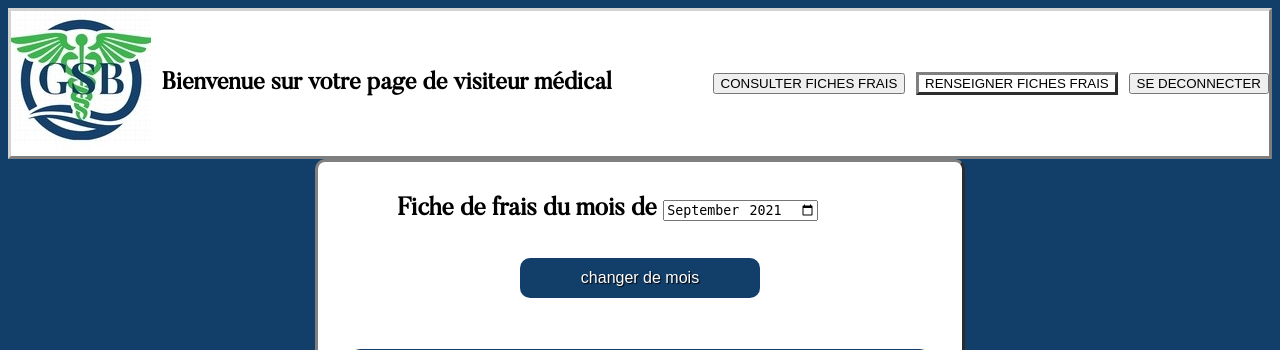
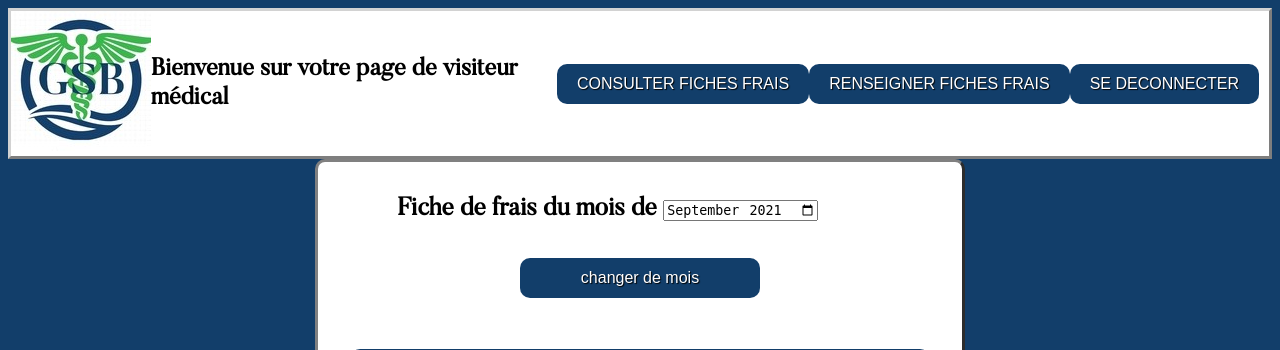
Before and after one commit to Ap0Klypse/GR_7_SLAM_2021_2022_PHP_MVC_CROIZER_Adrien_QUINTIN_Yves, a CodeIgniter 4 app: the page made by app/Views/consulter.php in a window 1280 px wide. Shown: the top 350 px of the page. Run offline with PHP 8.4 and a stand-in for CodeIgniter, Linux system fonts and the light colour scheme; the template is opened without the code that fills it, so the values that code supplies are empty; some libraries are stand-ins or nearby versions.

Commit message:
Modif hedare connexion

```diff
--- a/app/Views/connexion.php
+++ b/app/Views/connexion.php
@@ -35,7 +35,7 @@
                 <P></P>
                 <a href="mdpoublie.php">mot de passe oublié</a>
                 <p></p>
-                <input class=styled type="submit" id='submit' value='SE CONNECTER'/>
+                <input class=mois type="submit" id='submit' value='SE CONNECTER'/>
 
 
             </form>
--- a/app/Views/header.php
+++ b/app/Views/header.php
@@ -9,11 +9,11 @@
 
 
 			<form action="consulter.php" method="POST">
-				<input type="submit" id="consulter" value="CONSULTER FICHES FRAIS">
+				<input class=bouton type="submit" id="consulter" value="CONSULTER FICHES FRAIS">
 			</form>
 			<form action="renseigner.php" method="POST">
-				<input type="submit" id="renseigner" value="RENSEIGNER FICHES FRAIS">
+				<input class=bouton type="submit" id="consulter" value="RENSEIGNER FICHES FRAIS">
 			</form>
 			<form action="deconnexion.php" method="POST">
-				<input type="submit" id="deconnexion" value="SE DECONNECTER">
+				<input class=bouton type="submit" id="deconnexion" value="SE DECONNECTER">
 			</form>
```
